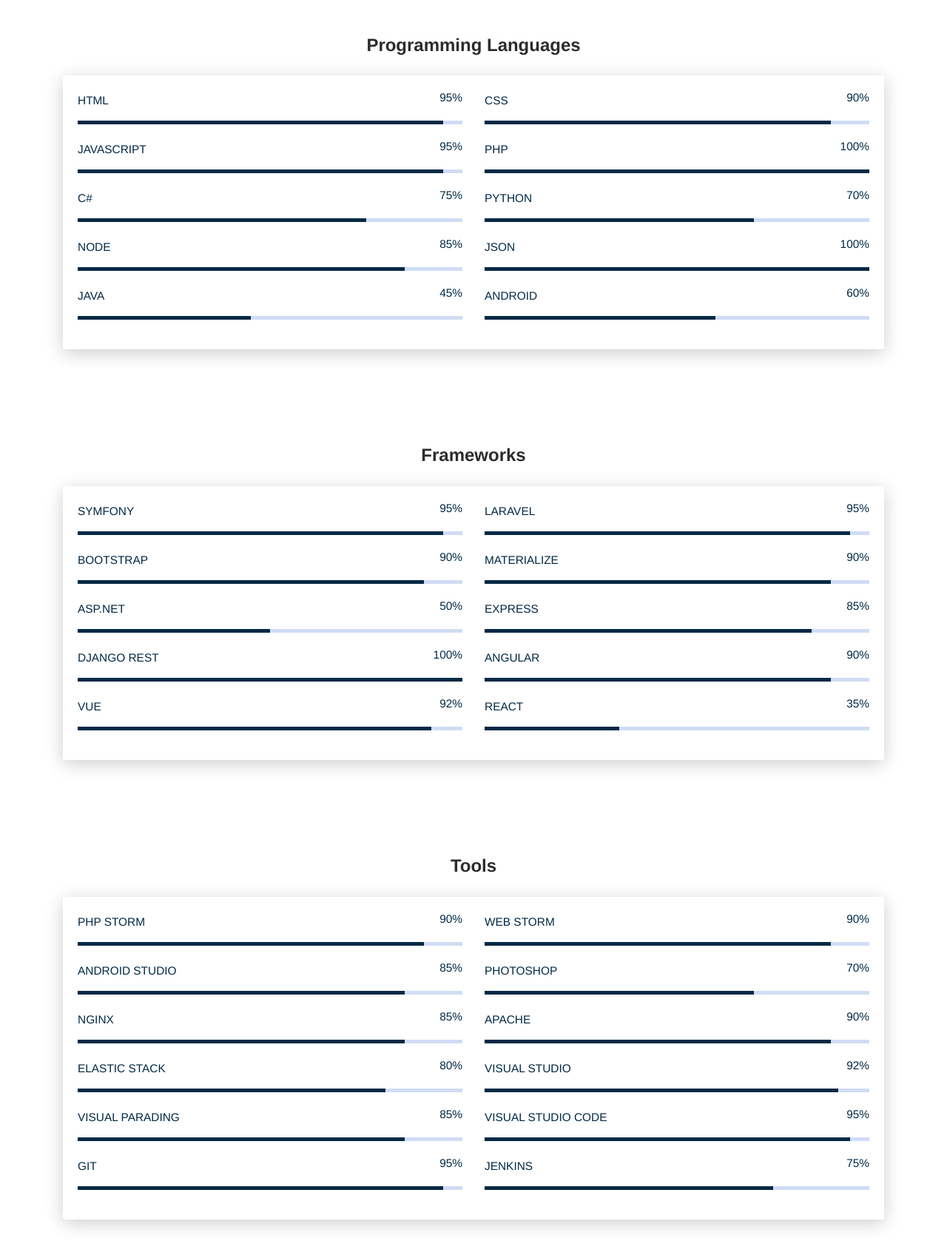
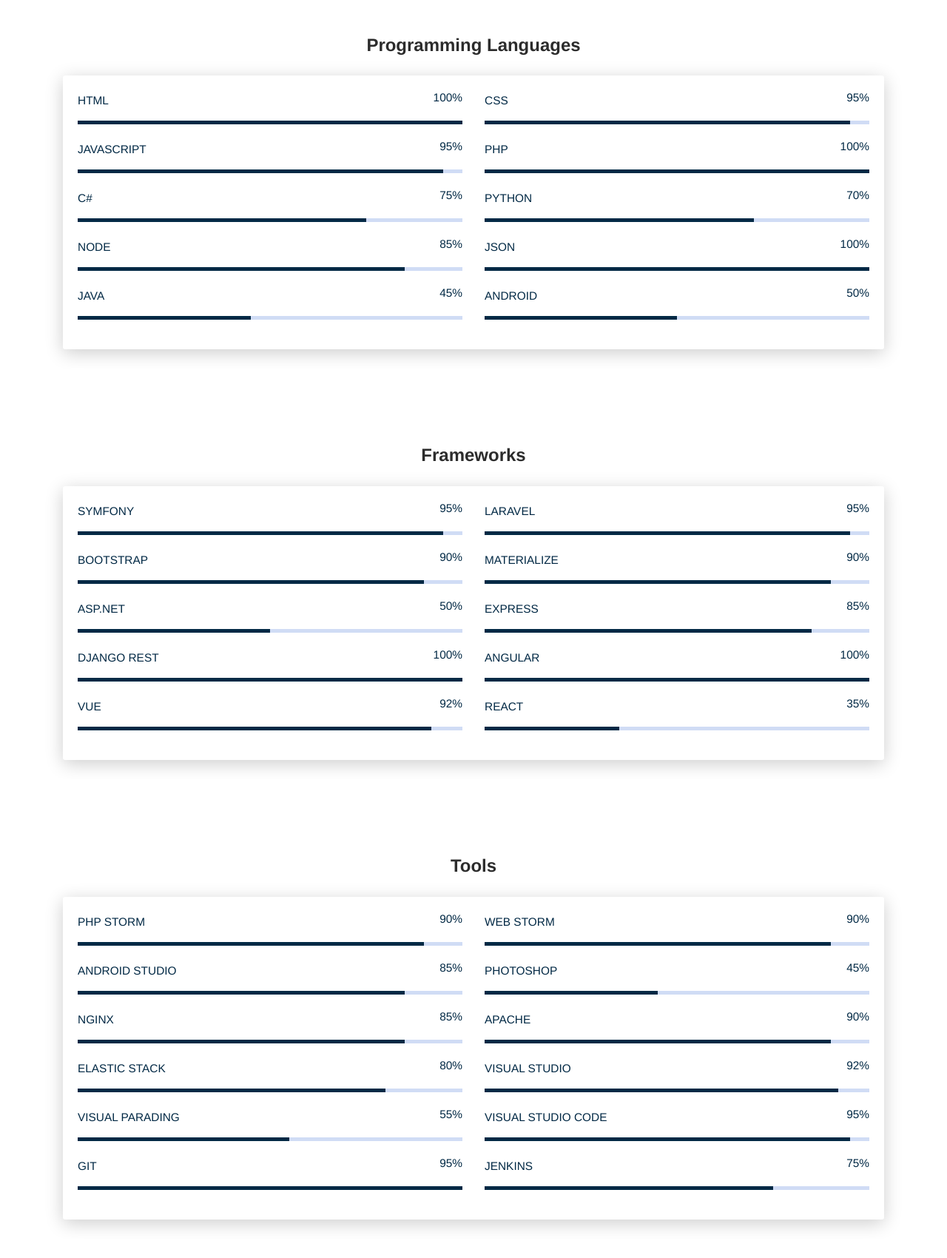
Before and after one commit to ramendoza/ralexm, a plain HTML site: page index.html in a window 1280 px wide. Shown: the part 4420-6120 px from the top of the page at 74% size. Drawn offline with Linux system fonts and the light colour scheme.

Commit message:
[FIX] Update tools

```diff
--- a/index.html
+++ b/index.html
@@ -488,8 +488,8 @@
                                              data-aos-offset="10"
                                              data-aos-duration="2000" role="progressbar" aria-valuenow="95"
                                              aria-valuemin="0"
-                                             aria-valuemax="100" style="width: 95%;"></div>
-                                        <span class="progress-value">95%</span>
+                                             aria-valuemax="100" style="width: 100%;"></div>
+                                        <span class="progress-value">100%</span>
                                     </div>
                                 </div>
                             </div>
@@ -500,8 +500,8 @@
                                              data-aos-offset="10"
                                              data-aos-duration="2000" role="progressbar" aria-valuenow="90"
                                              aria-valuemin="0"
-                                             aria-valuemax="100" style="width: 90%;"></div>
-                                        <span class="progress-value">90%</span>
+                                             aria-valuemax="100" style="width: 95%;"></div>
+                                        <span class="progress-value">95%</span>
                                     </div>
                                 </div>
                             </div>
@@ -608,10 +608,10 @@
                                     <div class="progress">
                                         <div class="progress-bar progress-bar-primary" data-aos="progress-full"
                                              data-aos-offset="10"
-                                             data-aos-duration="2000" role="progressbar" aria-valuenow="60"
+                                             data-aos-duration="2000" role="progressbar" aria-valuenow="50"
                                              aria-valuemin="0"
-                                             aria-valuemax="100" style="width: 60%;"></div>
-                                        <span class="progress-value">60%</span>
+                                             aria-valuemax="100" style="width: 50%;"></div>
+                                        <span class="progress-value">50%</span>
                                     </div>
                                 </div>
                             </div>
@@ -730,8 +730,8 @@
                                              data-aos-offset="10"
                                              data-aos-duration="2000" role="progressbar" aria-valuenow="90"
                                              aria-valuemin="0"
-                                             aria-valuemax="100" style="width: 90%;"></div>
-                                        <span class="progress-value">90%</span>
+                                             aria-valuemax="100" style="width: 100%;"></div>
+                                        <span class="progress-value">100%</span>
                                     </div>
                                 </div>
                             </div>
@@ -822,8 +822,8 @@
                                              data-aos-offset="10"
                                              data-aos-duration="2000" role="progressbar" aria-valuenow="70"
                                              aria-valuemin="0"
-                                             aria-valuemax="100" style="width: 70%;"></div>
-                                        <span class="progress-value">70%</span>
+                                             aria-valuemax="100" style="width: 45%;"></div>
+                                        <span class="progress-value">45%</span>
                                     </div>
                                 </div>
                             </div>
@@ -890,8 +890,8 @@
                                              data-aos-offset="10"
                                              data-aos-duration="2000" role="progressbar" aria-valuenow="85"
                                              aria-valuemin="0"
-                                             aria-valuemax="100" style="width: 85%;"></div>
-                                        <span class="progress-value">85%</span>
+                                             aria-valuemax="100" style="width: 55%;"></div>
+                                        <span class="progress-value">55%</span>
                                     </div>
                                 </div>
                             </div>
@@ -914,9 +914,9 @@
                                     <div class="progress">
                                         <div class="progress-bar progress-bar-primary" data-aos="progress-full"
                                              data-aos-offset="10"
-                                             data-aos-duration="2000" role="progressbar" aria-valuenow="95"
+                                             data-aos-duration="2000" role="progressbar" aria-valuenow="100"
                                              aria-valuemin="0"
-                                             aria-valuemax="100" style="width: 95%;"></div>
+                                             aria-valuemax="100" style="width: 100%;"></div>
                                         <span class="progress-value">95%</span>
                                     </div>
                                 </div>
```
